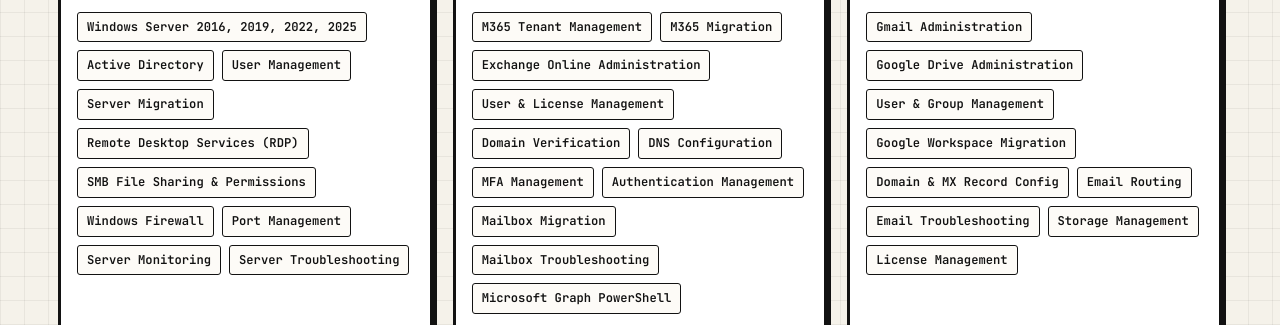
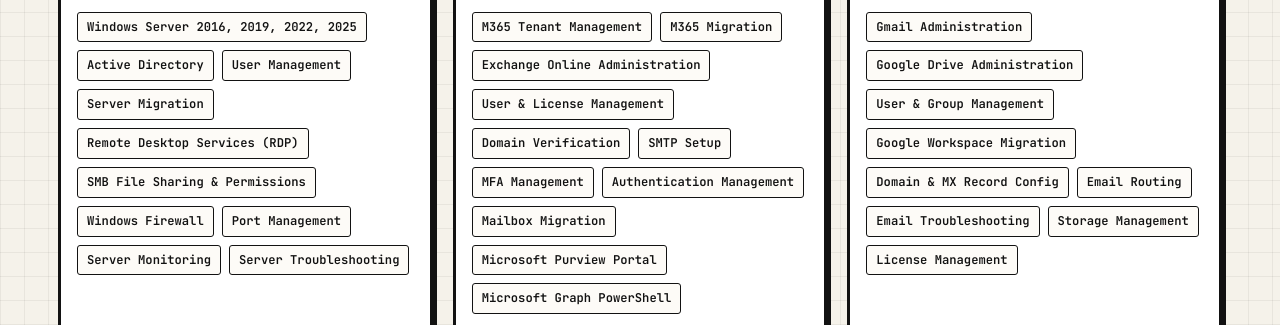
Before and after one commit to gaurav6095/portfolio, a plain HTML site: page index.html in a window 1280 px wide. Shown: the part 2220-2545 px from the top of the page. Drawn offline with Linux system fonts and the light colour scheme.

Commit message:
Update index.html

```diff
--- a/index.html
+++ b/index.html
@@ -356,11 +356,11 @@
             <span class="skill-tag">Exchange Online Administration</span>
             <span class="skill-tag">User &amp; License Management</span>
             <span class="skill-tag">Domain Verification</span>
-            <span class="skill-tag">DNS Configuration</span>
+            <span class="skill-tag">SMTP Setup</span>
             <span class="skill-tag">MFA Management</span>
             <span class="skill-tag">Authentication Management</span>
             <span class="skill-tag">Mailbox Migration</span>
-            <span class="skill-tag">Mailbox Troubleshooting</span>
+            <span class="skill-tag">Microsoft Purview Portal</span>
             <span class="skill-tag">Microsoft Graph PowerShell</span>
           </div>
         </div>
```
